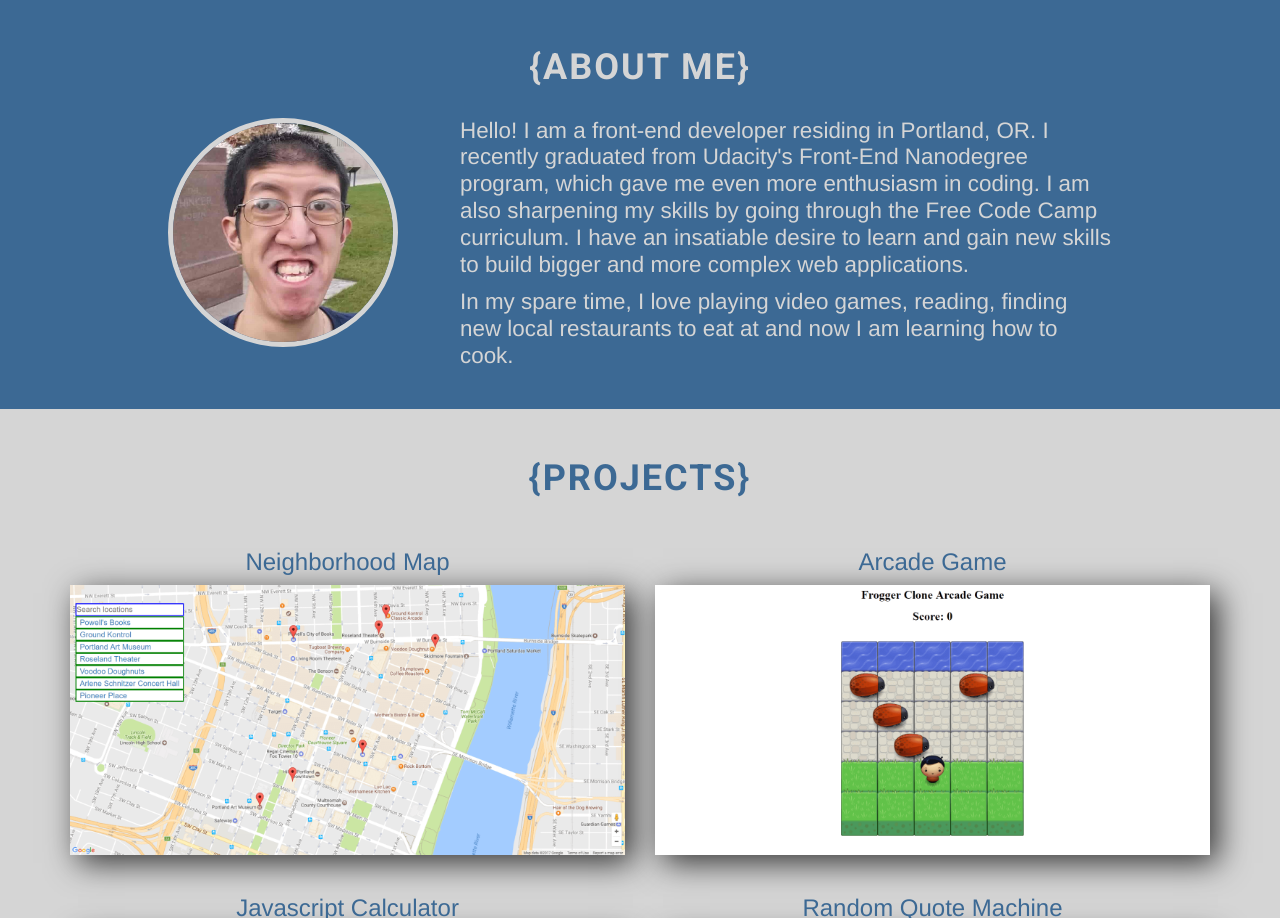
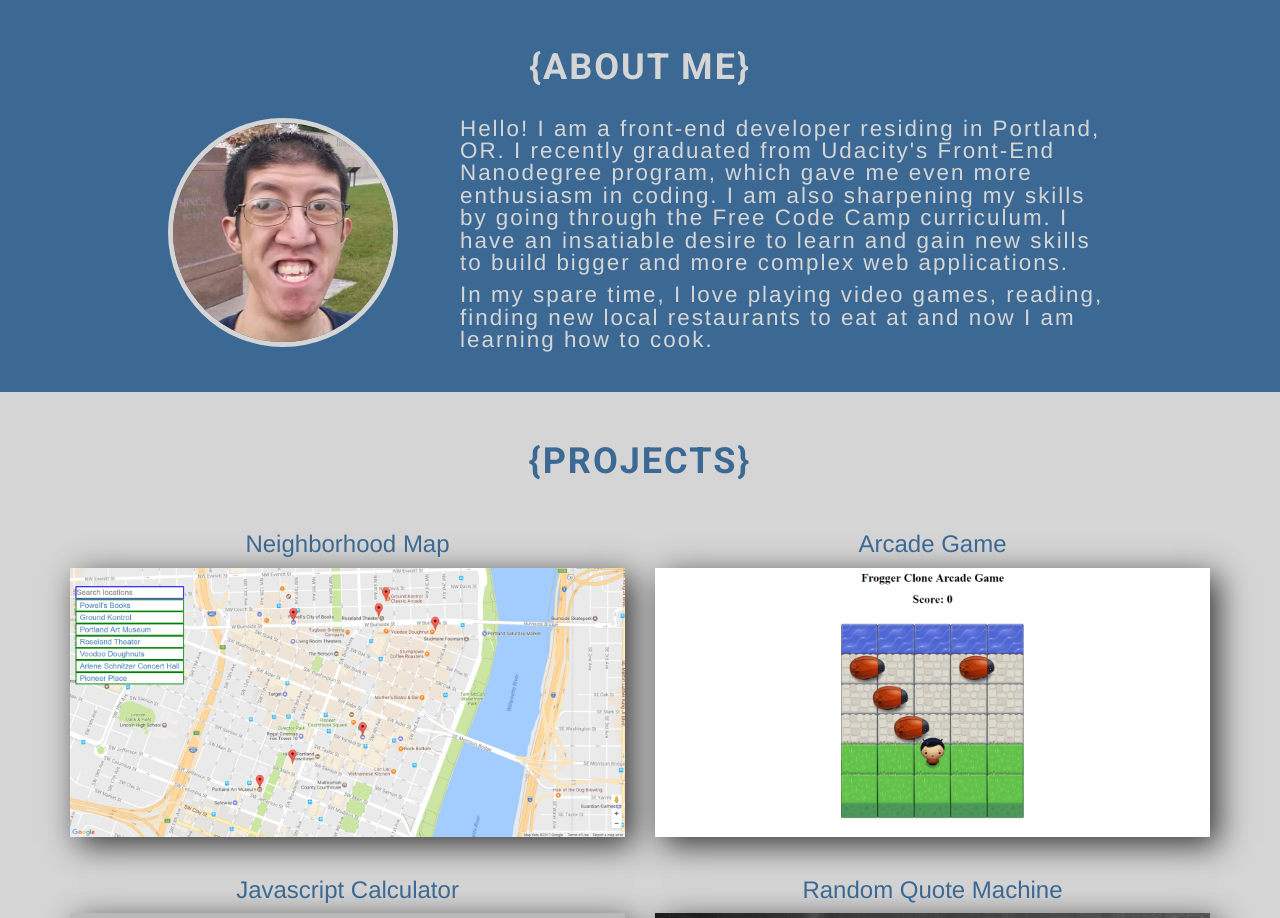
Before and after one commit to kieffwong/Portfolio, a plain HTML site: page index.html in a window 1280 px wide. Shown: the part 802-1720 px from the top of the page. Drawn offline with nearby package versions, Linux system fonts and the light colour scheme.

Commit message:
Added line height on summary

```diff
--- a/css/style.css
+++ b/css/style.css
@@ -85,7 +85,8 @@ header {
 
 .summary {
 	font-size: 1.6em;
-	line-height: 1.2em;
+	line-height: 1em;
+	letter-spacing: 2px;
 }
 
 .project-image {
```
